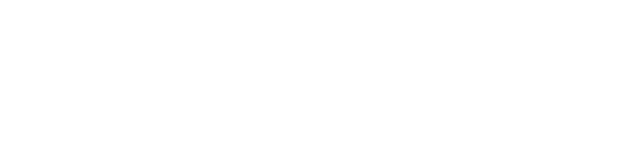
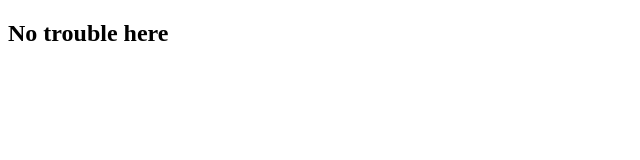
Before and after one commit to OSotoiv/testRepo, a plain HTML site: page index.html in a window 1280 px wide. Shown: the whole page, without its empty margins (0-640 px from the left). Drawn offline with Linux system fonts and the light colour scheme.

Commit message:
all is well here

```diff
--- a/index.html
+++ b/index.html
@@ -9,7 +9,7 @@
 </head>
 
 <body>
-
+    <h2>No trouble here</h2>
 </body>
 
 </html>
```
